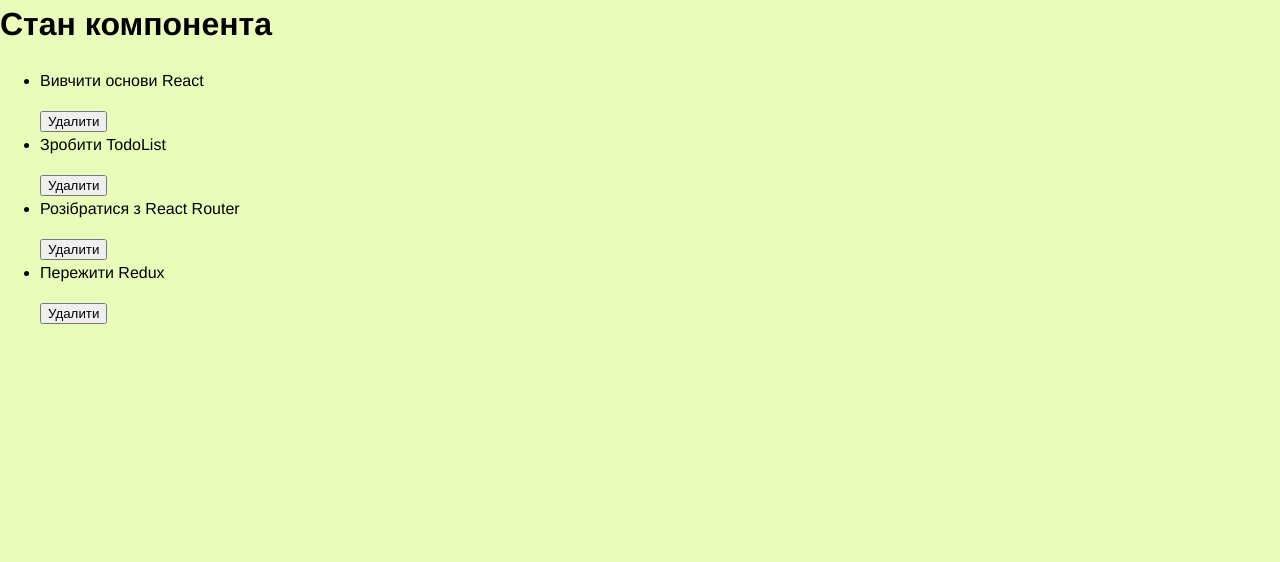
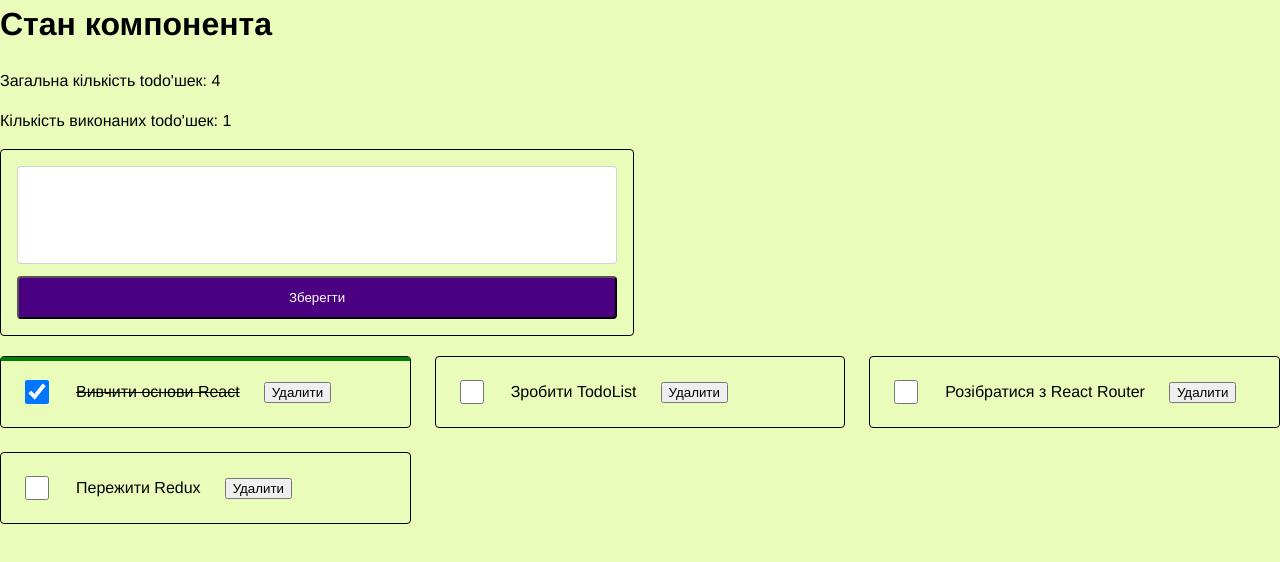
Before and after one commit to Allovallo/react-pract-todos-02, a React (Create React App) app: page / in a window 1280 px wide. Shown: the top 562 px of the page. Built offline with nearby package versions, Linux system fonts and the light colour scheme.

Commit message:
files updated

```diff
--- a/src/App.js
+++ b/src/App.js
@@ -2,18 +2,64 @@ import React, { Component } from 'react';
 import './styles/base.scss';
 import TodoList from './components/TodoList/TodoList';
 import initialTodos from '../src/todos.json';
+import TodoEditor from './components/TodoEditor/TodoEditor';
+import { nanoid } from 'nanoid';
 
 class App extends Component {
   state = {
     todos: initialTodos,
   };
 
+  deleteTodo = todoId => {
+    this.setState(prevState => ({ todos: prevState.todos.filter(todo => todo.id !== todoId) }));
+  };
+
+  toggleCompleted = todoId => {
+    this.setState(prevState => ({
+      todos: prevState.todos.map(todo => {
+        if (todo.id === todoId) {
+          console.log('Знайшли потрібний todo!');
+          return {
+            ...todo,
+            completed: !todo.completed,
+          };
+        }
+        return todo;
+      }),
+    }));
+  };
+
+  addTodo = text => {
+    const todo = {
+      id: nanoid(),
+      text: text,
+      completed: false,
+    };
+    this.setState(prevState => ({ todos: [...prevState.todos, todo] }));
+  };
+
   render() {
     const { todos } = this.state;
+
+    const totalTodos = todos.length;
+    const completedTodosCount = todos.reduce(
+      (total, todo) => (todo.completed ? total + 1 : total),
+      0
+    );
+
     return (
       <div>
         <h1>Стан компонента</h1>
-        <TodoList todos={todos} />
+        <div>
+          <p>Загальна кількість todo'шек: {totalTodos}</p>
+          <p>Кількість виконаних todo'шек: {completedTodosCount}</p>
+        </div>
+        <TodoEditor onSubmit={this.addTodo} />
+        <TodoList
+          todos={todos}
+          onDeleteTodo={this.deleteTodo}
+          onToggleCompleted={this.toggleCompleted}
+        />
       </div>
     );
   }
--- /dev/null
+++ b/src/components/TodoEditor/TodoEditor.js
@@ -0,0 +1,35 @@
+import React, { Component } from 'react';
+import './TodoEditor.scss';
+
+class TodoEditor extends Component {
+  state = {
+    message: '',
+  };
+
+  handleChange = event => {
+    this.setState({ message: event.currentTarget.value });
+  };
+
+  handleSubmit = event => {
+    event.preventDefault();
+    this.props.onSubmit(this.state.message);
+    this.setState({ message: '' });
+  };
+
+  render() {
+    return (
+      <form className="TodoEditor" onSubmit={this.handleSubmit}>
+        <textarea
+          className="TodoEditor__textarea"
+          value={this.state.message}
+          onChange={this.handleChange}
+        ></textarea>
+        <button type="submit" className="TodoEditor__button">
+          Зберегти
+        </button>
+      </form>
+    );
+  }
+}
+
+export default TodoEditor;
--- /dev/null
+++ b/src/components/TodoEditor/TodoEditor.scss
@@ -0,0 +1,44 @@
+.TodoEditor {
+    width: 600px;
+    display: flex;
+    flex-direction: column;
+    padding: 16px;
+    border: 1px solid black;
+    border-radius: 4px;
+    margin-bottom: 20px;
+}
+
+.TodoEditor__textarea {
+    $line-height: 16px;
+
+    height: $line-height * 3 + 24px;
+    padding: 12px 16px;
+    border: 1px solid rgba(33, 33, 33, 0.2);
+    border-radius: 4px;
+
+    font: inherit;
+    line-height: 16px;
+    letter-spacing: 0.01em;
+
+    resize: none;
+    margin-bottom: 12px;
+}
+
+.TodoEditor__button {
+    width: 100%;
+    margin-left: auto;
+    border-radius: 4px;
+    padding: 12px 24px;
+    background-color: indigo;
+    color: white;
+    font-weight: 500;
+
+    &:hover,
+    &:focus {
+        background-color: indigo;
+    }
+
+    &:active {
+        box-shadow: 0px 4px 4px rgba(0, 0, 0, 0.15);
+    }
+}
--- a/src/components/TodoList/TodoList.js
+++ b/src/components/TodoList/TodoList.js
@@ -1,9 +1,22 @@
-const TodoList = ({ todos }) => (
+import React from 'react';
+import './TodoList.scss';
+import classNames from 'classnames';
+
+const TodoList = ({ todos, onDeleteTodo, onToggleCompleted }) => (
   <ul className="TodoList">
-    {todos.map(({ id, text }) => (
-      <li key={id} className="TodoList__item">
+    {todos.map(({ id, text, completed }) => (
+      <li
+        key={id}
+        className={classNames('TodoList__item', { 'TodoList__item--completed': completed })}
+      >
+        <input
+          type="checkbox"
+          className="TodoList__checkbox"
+          checked={completed}
+          onChange={() => onToggleCompleted(id)}
+        ></input>
         <p className="TodoList__text">{text}</p>
-        <button>Удалити</button>
+        <button onClick={() => onDeleteTodo(id)}>Удалити</button>
       </li>
     ))}
   </ul>
--- a/src/todos.json
+++ b/src/todos.json
@@ -1,5 +1,5 @@
 [
-    { "id": "id-1", "text": "Вивчити основи React", "completed": false },
+    { "id": "id-1", "text": "Вивчити основи React", "completed": true },
     { "id": "id-2", "text": "Зробити TodoList", "completed": false },
     { "id": "id-3", "text": "Розібратися з React Router", "completed": false },
     { "id": "id-4", "text": "Пережити Redux", "completed": false }
```
